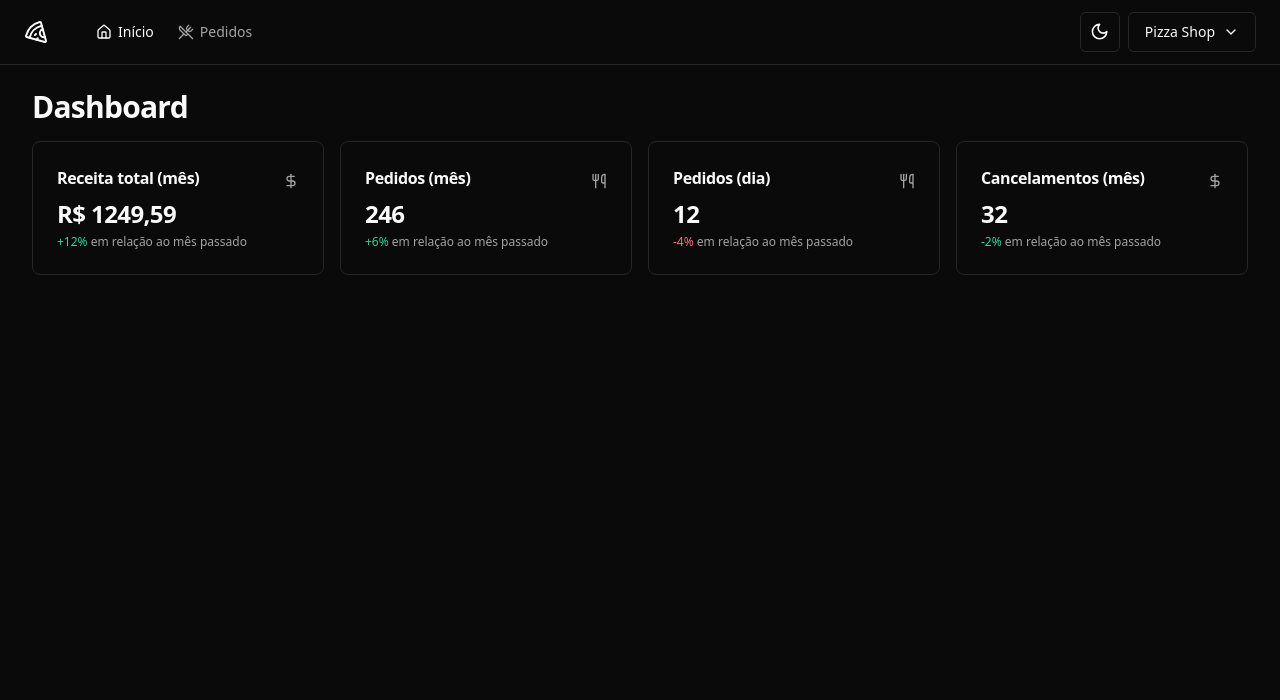
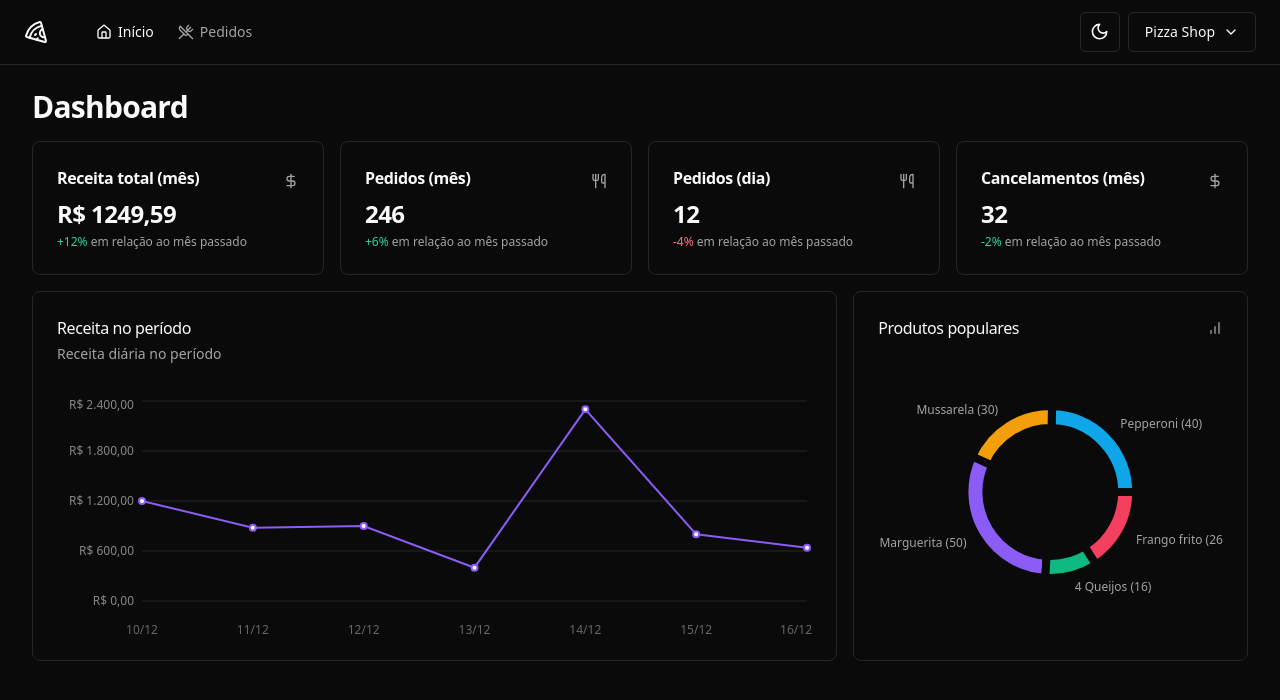
Before and after one commit to juliofreitasbm/04-PIZZASHOP-WEB, a React (Vite) app: page / in a window 1280 px wide. Shown: the top 700 px of the page. Built offline with nearby package versions, Linux system fonts and the light colour scheme.

Commit message:
Fim do submodulo 2 Páginas e componentes (UI)

```diff
--- a/package.json
+++ b/package.json
@@ -27,6 +27,7 @@
     "react-helmet-async": "^2.0.5",
     "react-hook-form": "^7.53.0",
     "react-router-dom": "^6.27.0",
+    "recharts": "^2.13.0",
     "sonner": "^1.5.0",
     "sort-by": "^1.2.0",
     "tailwind-merge": "^2.5.4",
--- /dev/null
+++ b/src/pages/404.tsx
@@ -0,0 +1,15 @@
+import { Link } from 'react-router-dom'
+
+export function NotFound() {
+  return (
+    <div className="flex h-screen flex-col items-center justify-center gap-2">
+      <h1 className="text-4xl font-bold">Página não encontrada</h1>
+      <p className="text-accent-foreground">
+        Voltar para o{' '}
+        <Link to="/" className="text-sky-500 dark:text-sky-400">
+          Dashboard
+        </Link>
+      </p>
+    </div>
+  )
+}
--- a/src/pages/app/dashboard/dashboard.tsx
+++ b/src/pages/app/dashboard/dashboard.tsx
@@ -4,6 +4,8 @@
 import { MonthCanceledOrdersAmountCard } from './month-canceled-orders-amount'
 import { MonthOrdersAmountCard } from './month-orders-amount-card'
 import { MonthRevenueCard } from './month-revenue-card'
+import { PopularProductsChart } from './popular-products-chart'
+import { RevenueChart } from './revenue-chart'
 
 export function Dashboard() {
   return (
@@ -18,6 +20,11 @@
           <DayOrdersAmountCard />
           <MonthCanceledOrdersAmountCard />
         </div>
+
+        <div className="grid grid-cols-9 gap-4">
+          <RevenueChart />
+          <PopularProductsChart />
+        </div>
       </div>
     </>
   )
--- /dev/null
+++ b/src/pages/app/dashboard/popular-products-chart.tsx
@@ -0,0 +1,109 @@
+import { BarChart } from 'lucide-react'
+import {
+  CartesianGrid,
+  Cell,
+  Line,
+  LineChart,
+  Pie,
+  PieChart,
+  ResponsiveContainer,
+  Tooltip,
+  XAxis,
+  YAxis,
+} from 'recharts'
+import colors from 'tailwindcss/colors'
+
+import {
+  Card,
+  CardContent,
+  CardDescription,
+  CardHeader,
+  CardTitle,
+} from '@/components/ui/card'
+
+const data = [
+  { product: 'Pepperoni', amount: 40 },
+  { product: 'Mussarela', amount: 30 },
+  { product: 'Marguerita', amount: 50 },
+  { product: '4 Queijos', amount: 16 },
+  { product: 'Frango frito', amount: 26 },
+]
+
+const COLORS = [
+  colors.sky[500],
+  colors.amber[500],
+  colors.violet[500],
+  colors.emerald[500],
+  colors.rose[500],
+]
+
+export function PopularProductsChart() {
+  return (
+    <Card className="col-span-3">
+      <CardHeader className="pb-8">
+        <div className="flex items-center justify-between">
+          <CardTitle className="text-base font-medium">
+            Produtos populares
+          </CardTitle>
+          <BarChart className="h-4 w-4 text-muted-foreground" />
+        </div>
+      </CardHeader>
+      <CardContent>
+        <ResponsiveContainer width="100%" height={240}>
+          <PieChart style={{ fontSize: 12 }}>
+            <Pie
+              data={data}
+              dataKey="amount"
+              nameKey="product"
+              cx="50%"
+              cy="50%"
+              outerRadius={86}
+              innerRadius={64}
+              strokeWidth={8}
+              labelLine={false}
+              label={({
+                cx,
+                cy,
+                midAngle,
+                innerRadius,
+                outerRadius,
+                value,
+                index,
+              }) => {
+                const RADIAN = Math.PI / 180
+                const radius = 12 + innerRadius + (outerRadius - innerRadius)
+                const x = cx + radius * Math.cos(-midAngle * RADIAN)
+                const y = cy + radius * Math.sin(-midAngle * RADIAN)
+
+                return (
+                  <text
+                    x={x}
+                    y={y}
+                    className="fill-muted-foreground text-xs"
+                    textAnchor={x > cx ? 'start' : 'end'}
+                    dominantBaseline="central"
+                  >
+                    {data[index].product.length > 12
+                      ? data[index].product.substring(0, 12).concat('...')
+                      : data[index].product}{' '}
+                    ({value})
+                  </text>
+                )
+              }}
+            >
+              {data.map((_, index) => {
+                return (
+                  <Cell
+                    key={`cell-${index}`}
+                    fill={COLORS[index]}
+                    className="stroke-background hover:opacity-80"
+                  />
+                )
+              })}
+            </Pie>
+          </PieChart>
+        </ResponsiveContainer>
+      </CardContent>
+    </Card>
+  )
+}
--- /dev/null
+++ b/src/pages/app/dashboard/revenue-chart.tsx
@@ -0,0 +1,71 @@
+import {
+  CartesianGrid,
+  Line,
+  LineChart,
+  ResponsiveContainer,
+  XAxis,
+  YAxis,
+} from 'recharts'
+import colors from 'tailwindcss/colors'
+
+import {
+  Card,
+  CardContent,
+  CardDescription,
+  CardHeader,
+  CardTitle,
+} from '@/components/ui/card'
+
+const data = [
+  { date: '10/12', revenue: 1200 },
+  { date: '11/12', revenue: 880 },
+  { date: '12/12', revenue: 900 },
+  { date: '13/12', revenue: 400 },
+  { date: '14/12', revenue: 2300 },
+  { date: '15/12', revenue: 800 },
+  { date: '16/12', revenue: 640 },
+]
+
+export function RevenueChart() {
+  return (
+    <Card className="col-span-6">
+      <CardHeader className="flex-row items-center justify-beetween pb-8">
+        <div className="space-y-1">
+          <CardTitle className="text-base font-medium">
+            Receita no período
+          </CardTitle>
+          <CardDescription>Receita diária no período</CardDescription>
+        </div>
+      </CardHeader>
+      <CardContent>
+        <ResponsiveContainer width="100%" height={240}>
+          <LineChart data={data} style={{ fontSize: 12 }}>
+            <XAxis dataKey="date" tickLine={false} axisLine={false} dy={16} />
+
+            <YAxis
+              stroke="#888"
+              axisLine={false}
+              tickLine={false}
+              width={80}
+              tickFormatter={(value: number) =>
+                value.toLocaleString('pt-BR', {
+                  style: 'currency',
+                  currency: 'BRL',
+                })
+              }
+            />
+
+            <CartesianGrid vertical={false} className="stroke-muted" />
+
+            <Line
+              type="linear"
+              strokeWidth={2}
+              dataKey="revenue"
+              stroke={colors.violet['500']}
+            />
+          </LineChart>
+        </ResponsiveContainer>
+      </CardContent>
+    </Card>
+  )
+}
--- a/src/routes.tsx
+++ b/src/routes.tsx
@@ -2,6 +2,7 @@
 
 import { AppLayout } from './pages/_layouts/app'
 import { AuthLayout } from './pages/_layouts/auth'
+import { NotFound } from './pages/404'
 import { Dashboard } from './pages/app/dashboard/dashboard'
 import { Orders } from './pages/app/orders/orders'
 import { SignIn } from './pages/auth/sign-in'
@@ -11,6 +12,7 @@
   {
     path: '/',
     element: <AppLayout />,
+    errorElement: <NotFound />,
     children: [
       { path: '/', element: <Dashboard /> },
       { path: '/orders', element: <Orders /> },
```
Also changed, not shown: 2 other files (tests, documents, lock files or other folders).
